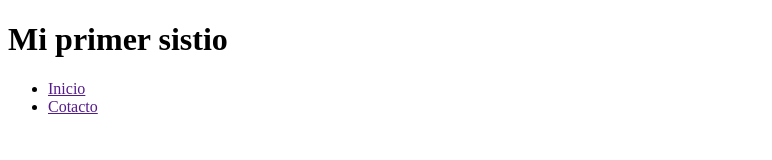
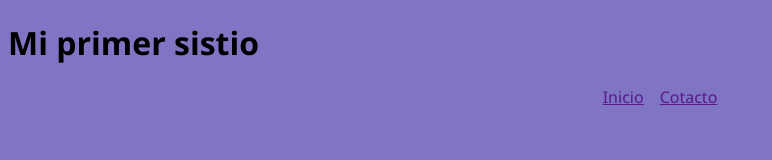
Before and after one commit to kazumi2/Prueba-git, a plain HTML site: page index.html in a window 1280 px wide. Shown: the whole page, without its empty margins (0-772 px from the left). Drawn offline with Linux system fonts and the light colour scheme; files that its build step writes are made by us from their sources.

Commit message:
agregue mas estilos

```diff
--- a/index.html
+++ b/index.html
@@ -3,6 +3,7 @@
 <head>
     <meta charset="UTF-8">
     <meta name="viewport" content="width=device-width, initial-scale=1.0">
+    <link rel="stylesheet" href="css/styles.css">
     <title>Git Prueba</title>
 </head>
 <body>
--- /dev/null
+++ b/styles.css
@@ -0,0 +1,18 @@
+body{
+background-color: rgb(128, 117, 196);
+font-family: 'Segoe UI', Tahoma, Geneva, Verdana, sans-serif;
+padding: 0;
+border: 0;
+}
+nav ul{
+list-style: none;
+display:flex;
+justify-content: center;
+gap: 1rem;
+}
+
+main{
+    display: flex;
+    gap: 1rem;
+    margin:2rem ;
+}
```
